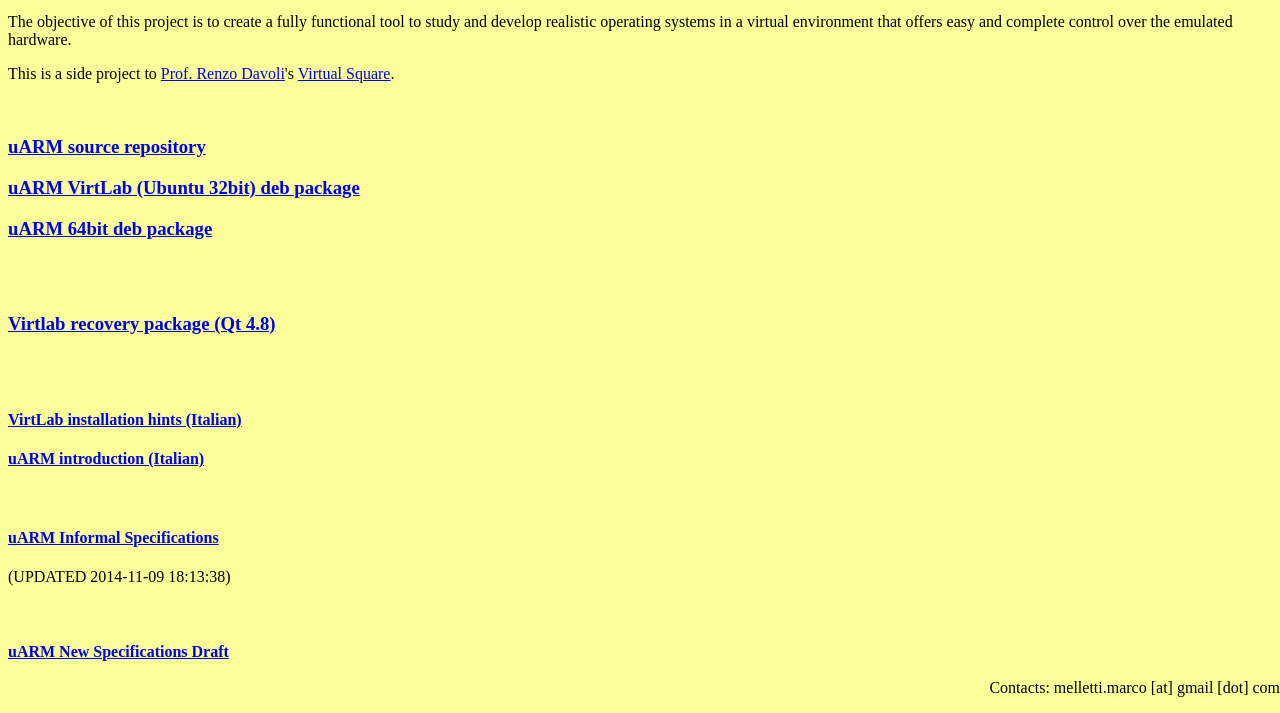
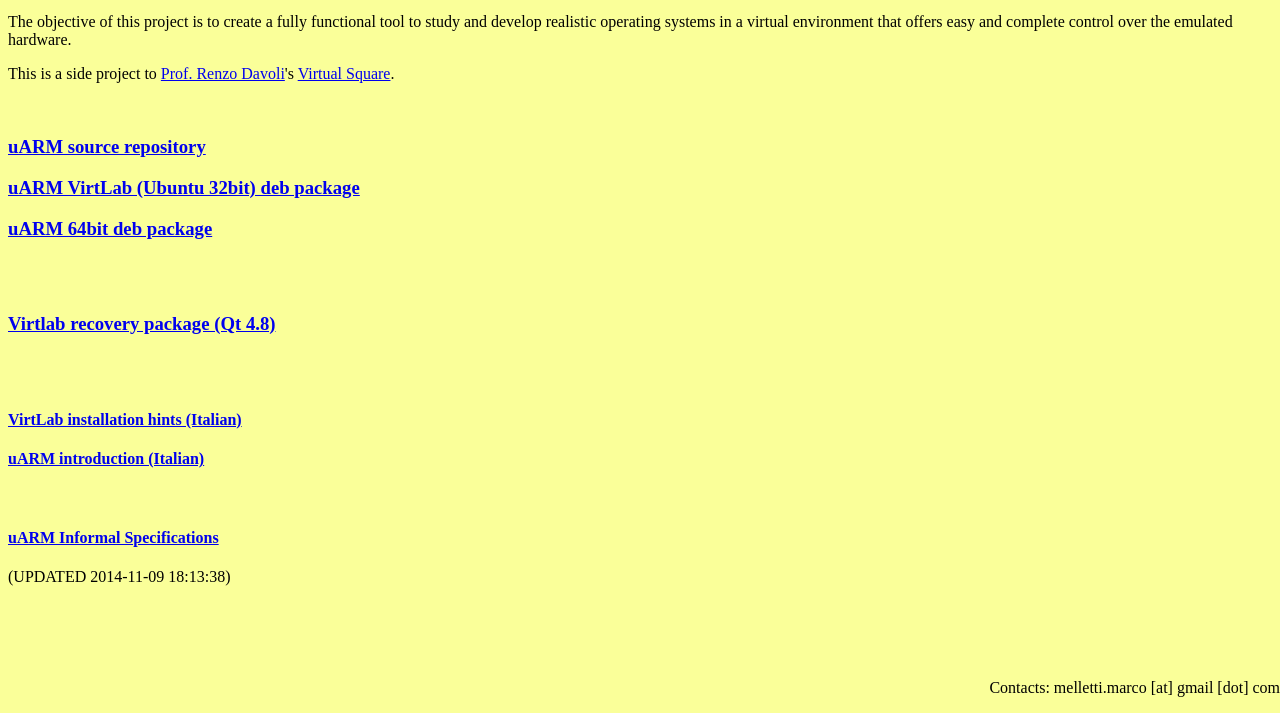
Before and after one commit to mellotanica/uARM, a plain HTML site: page index.html in a window 1280 px wide. Shown: the part 87-800 px from the top of the page. Drawn offline with Linux system fonts and the light colour scheme.

Commit message:
specs updated

```diff
--- a/index.html
+++ b/index.html
@@ -31,8 +31,6 @@
 	<h4><a href="uarm_intro.pdf">uARM introduction (Italian)</a></h4><br/>
 	<h4><a href="uarmdoc.pdf">uARM Informal Specifications</a></h4> (UPDATED  2014-11-09	18:13:38)<br/>
 	<br/>
-	<br/>
-	<h4><a href="https://github.com/mellotanica/uARM/blob/doc/shortinfo/uarmdoc.pdf?raw=true">uARM New Specifications Draft</a></h4><br/>
   </div>
 
   <div class="contatti" style="bottom:0px; right:0px; position:fixed;">
```
Also changed, not shown: 1 other file.
